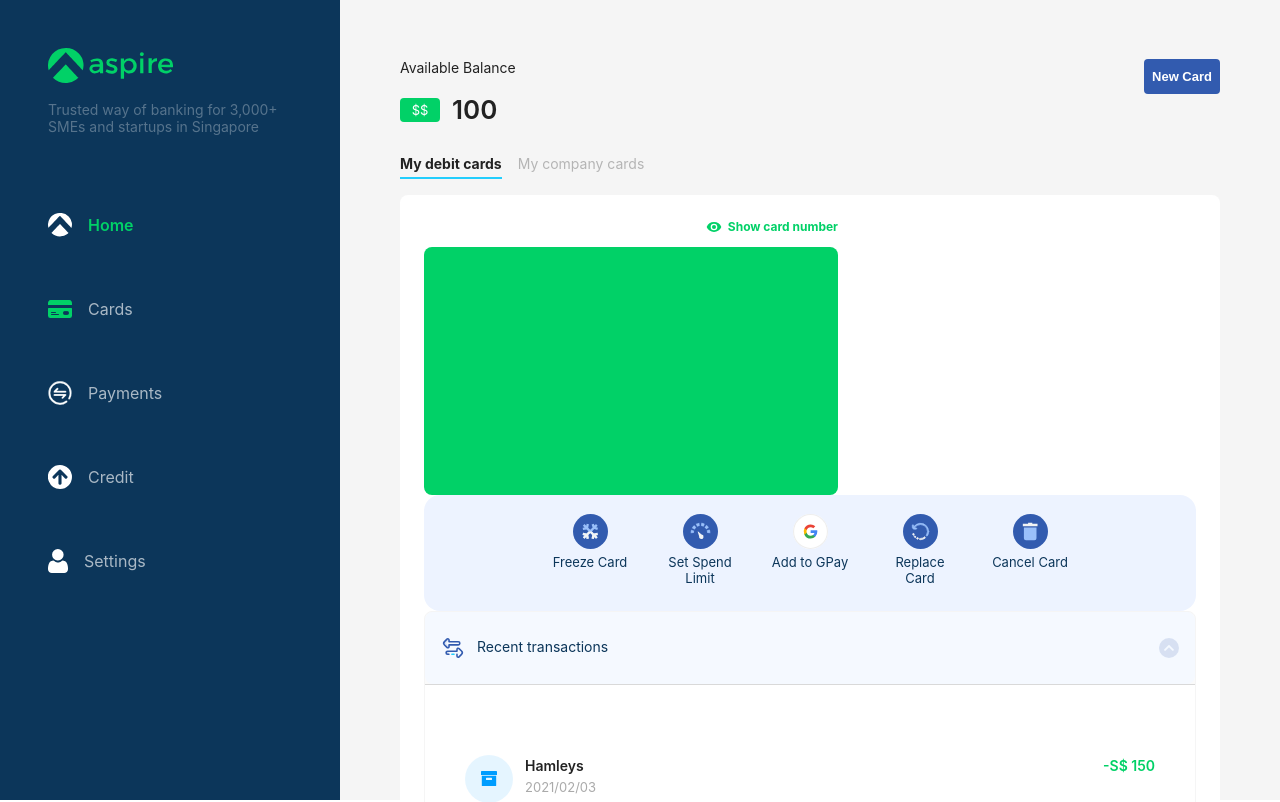
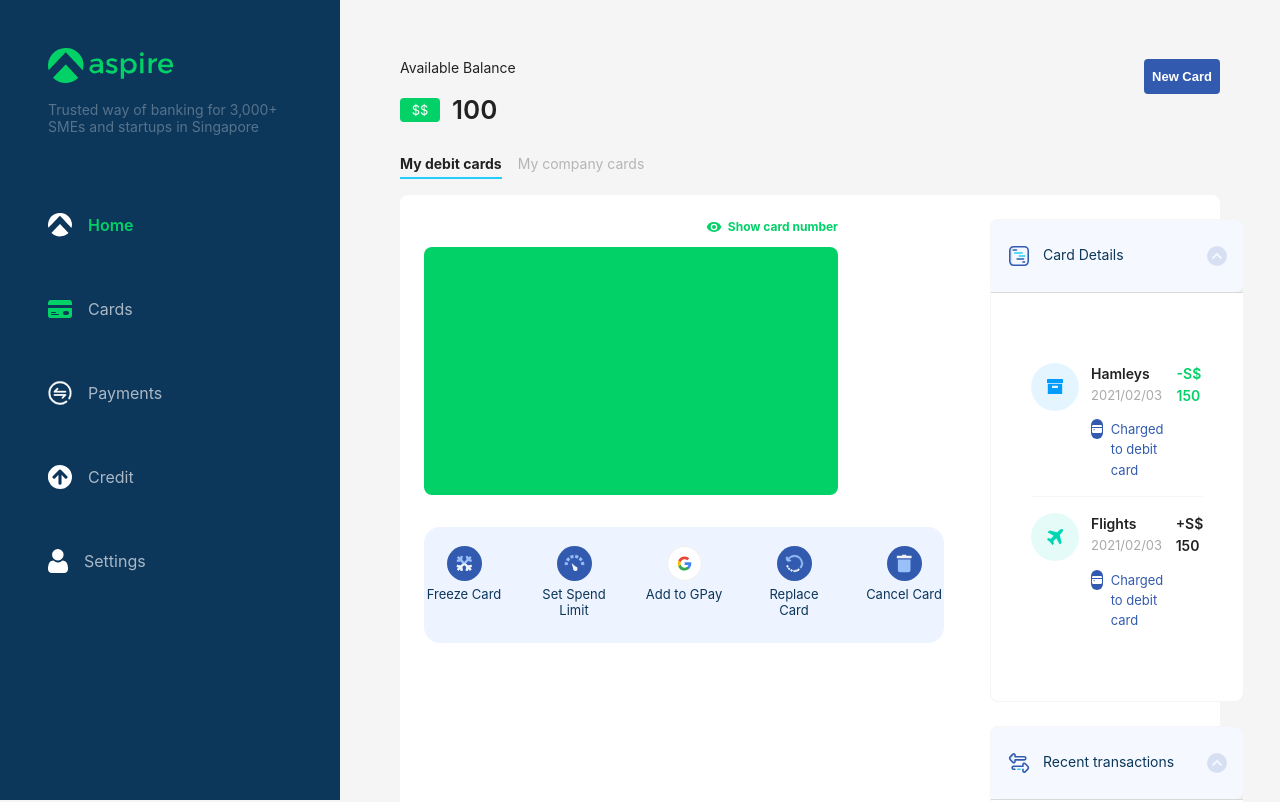
Before and after one commit to Bhavin789/aspire-app, a React (Create React App) app: page / in a window 1280 px wide. Shown: the top 802 px of the page. Built offline with nearby package versions, Linux system fonts and the light colour scheme; the HTML template or start-up script is replaced by a standard one.

Commit message:
style: fix layout issues

```diff
--- a/src/App.tsx
+++ b/src/App.tsx
@@ -21,9 +21,9 @@
 
     return (
         <FullWidthWrapper>
-            <Layout style={{ height: "100%" }}>
+            <Layout hasSider={true}>
                 <SideMenu isCollapsed={isCollapsed} />
-                <Layout>
+                <Layout style={{ marginLeft: 340 }}>
                     <ContentWrapper>
                         <CardsPage />
                     </ContentWrapper>
--- a/src/components/menu/SideMenu.tsx
+++ b/src/components/menu/SideMenu.tsx
@@ -38,7 +38,15 @@
                 collapsible
                 collapsed={isCollapsed}
                 width={340}
-                style={{ background: colorTokens.light.sideMenu }}
+                style={{
+                    background: colorTokens.light.sideMenu,
+                    overflow: "auto",
+                    height: "100vh",
+                    position: "fixed",
+                    left: 0,
+                    top: 0,
+                    bottom: 0
+                }}
             >
                 <AspireSideLogo />
                 <Menu
--- a/src/pages/cards/CardPage.tsx
+++ b/src/pages/cards/CardPage.tsx
@@ -8,6 +8,8 @@
 import TransactionsList from "./components/recent-transactions/TransactionsList";
 
 import recentTransactionsIcon from "../../assets/recent-transactions.svg";
+import cardDetailsIcon from "../../assets/details.svg";
+
 import Tabs from "../../components/generic/Tabs";
 
 const { Content } = Layout;
@@ -30,6 +32,19 @@
 const AccordionIcon = styled.img`
     height: 24px;
     width: fit-content;
+`;
+
+const TransactionWrapper = styled.div`
+    flex-grow: 1;
+    display: flex;
+    flex-direction: column;
+    gap: 24px;
+`;
+
+const CardWrapper = styled.div`
+    display: flex;
+    flex-direction: column;
+    gap: 32px;
 `;
 
 const CardsPage = () => {
@@ -61,9 +76,12 @@
                     padding: 24,
                     minHeight: 280,
                     background: colorBgContainer,
-                    borderRadius: borderRadiusLG
+                    borderRadius: borderRadiusLG,
+                    display: "flex",
+                    gap: 46
                 }}
             >
+                <CardWrapper>
                     <Card
                         name="Bhavin Agarwal"
                         cvv={123}
@@ -72,6 +90,15 @@
                         cardNumber={123}
                     />
                     <CardActivity />
+                </CardWrapper>
+                <TransactionWrapper>
+                    <Accordion
+                        text="Card Details"
+                        content={<TransactionsList />}
+                        icon={
+                            <AccordionIcon src={cardDetailsIcon} alt="logo" />
+                        }
+                    />
                     <Accordion
                         text="Recent transactions"
                         content={<TransactionsList />}
@@ -82,6 +109,7 @@
                             />
                         }
                     />
+                </TransactionWrapper>
             </Content>
         </CardsPageWrapper>
     );
```
Lines whose indentation alone changed are shown as unchanged.
